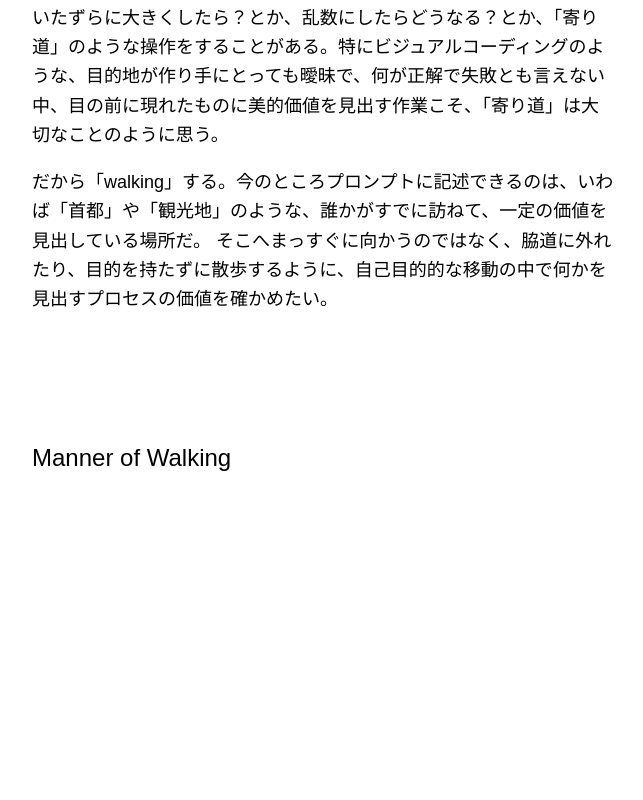
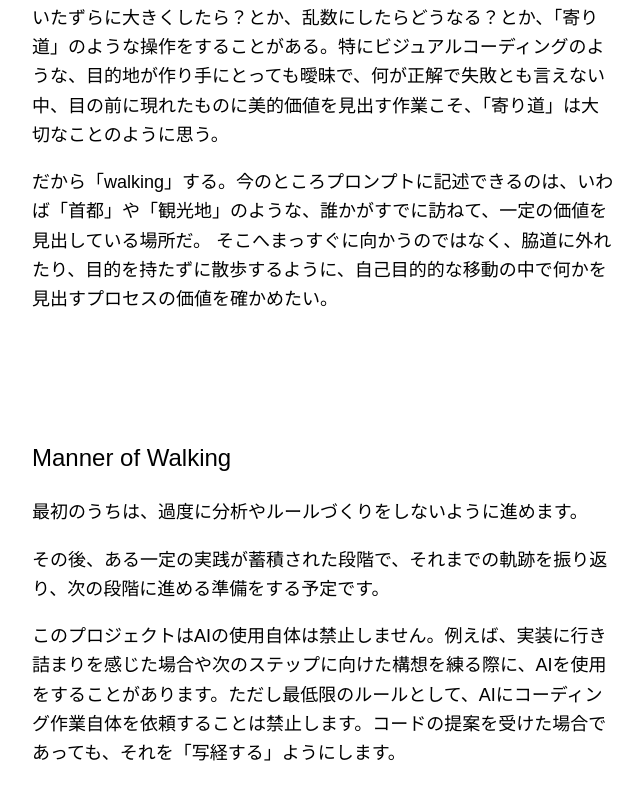
Before and after one commit to k1105/ymgsknt-walking-coding, a Next.js app: page /statement in a window 1280 px wide. Shown: the part 1138-1938 px from the top of the page, without its empty margins (216-859 px from the left). Before the commit the page ends 1868 px from the top, so only its background shows below. Built offline with nearby package versions, Linux system fonts and the light colour scheme; a web font is replaced by a local one.

Commit message:
way of walkingを更新

```diff
--- a/app/statement/page.tsx
+++ b/app/statement/page.tsx
@@ -47,6 +47,15 @@ export default function StatementPage() {
               そこへまっすぐに向かうのではなく、脇道に外れたり、目的を持たずに散歩するように、自己目的的な移動の中で何かを見出すプロセスの価値を確かめたい。
             </p>
             <h1 className="text-2xl mt-32">Manner of Walking</h1>
+            <p>
+              最初のうちは、過度に分析やルールづくりをしないように進めます。
+            </p>
+            <p>
+              その後、ある一定の実践が蓄積された段階で、それまでの軌跡を振り返り、次の段階に進める準備をする予定です。
+            </p>
+            <p>
+              このプロジェクトはAIの使用自体は禁止しません。例えば、実装に行き詰まりを感じた場合や次のステップに向けた構想を練る際に、AIを使用をすることがあります。ただし最低限のルールとして、AIにコーディング作業自体を依頼することは禁止します。コードの提案を受けた場合であっても、それを「写経する」ようにします。
+            </p>
           </div>
         </article>
       </main>
```
